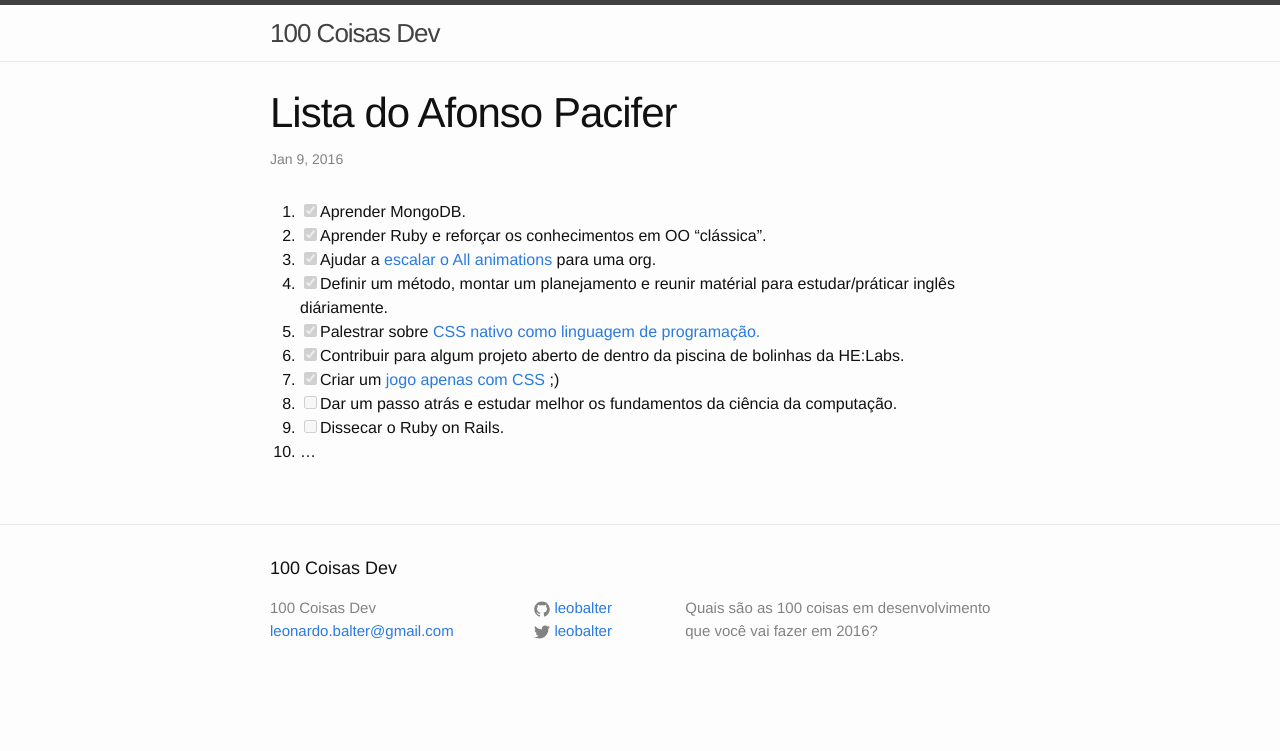
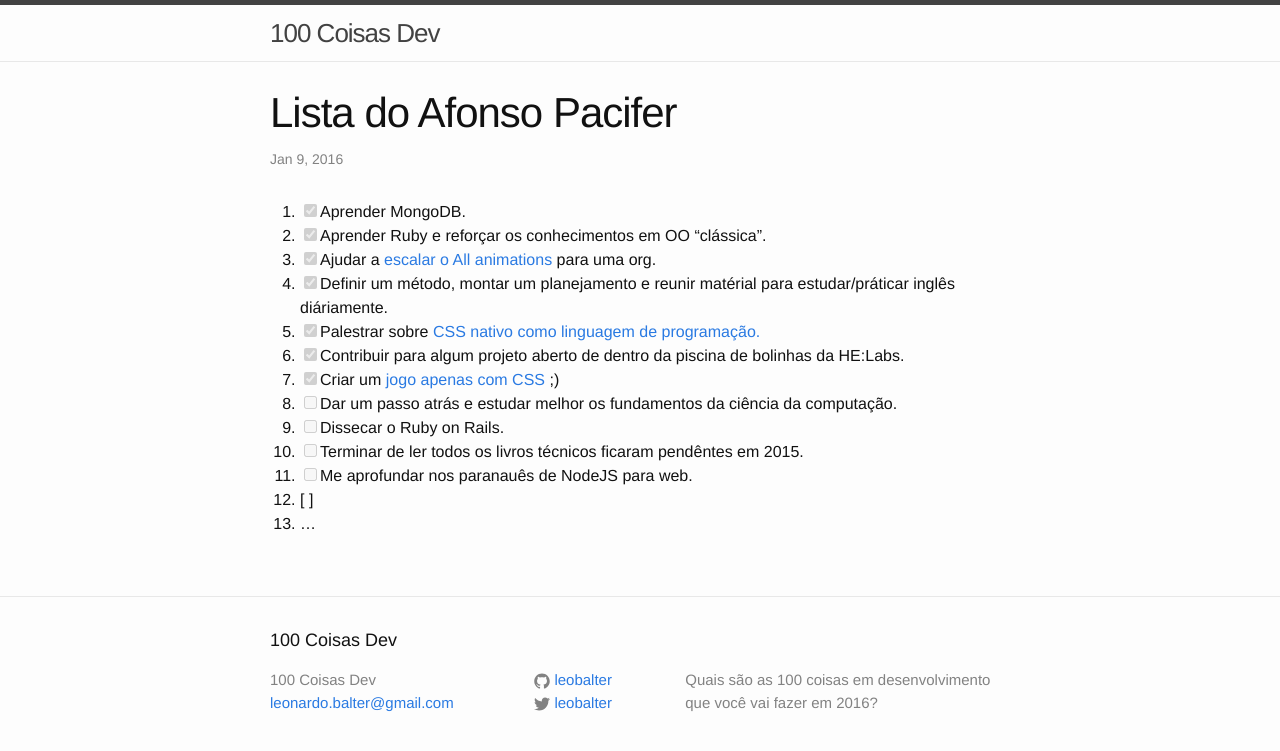
Before and after one commit to leobalter/100-coisas-dev, a Jekyll site: the page built from _posts/listas/2016-01-09-afonso-pacifer.markdown, in a window 1280 px wide. Shown: the top 751 px of the page. Built offline with Jekyll 4.4.1, drawn with Linux system fonts in a browser that asks for light colours.

Commit message:
Update na lista do Afonso

```diff
--- a/_posts/listas/2016-01-09-afonso-pacifer.markdown
+++ b/_posts/listas/2016-01-09-afonso-pacifer.markdown
@@ -14,4 +14,7 @@ categories: listas
 1. [x] Criar um [jogo apenas com CSS](https://github.com/afonsopacifer/egg-emergency) ;)
 1. [ ] Dar um passo atrás e estudar melhor os fundamentos da ciência da computação.
 1. [ ] Dissecar o Ruby on Rails.
+1. [ ] Terminar de ler todos os livros técnicos ficaram pendêntes em 2015.
+1. [ ] Me aprofundar nos paranauês de NodeJS para web.
+1. [ ]
 1. ...
```
